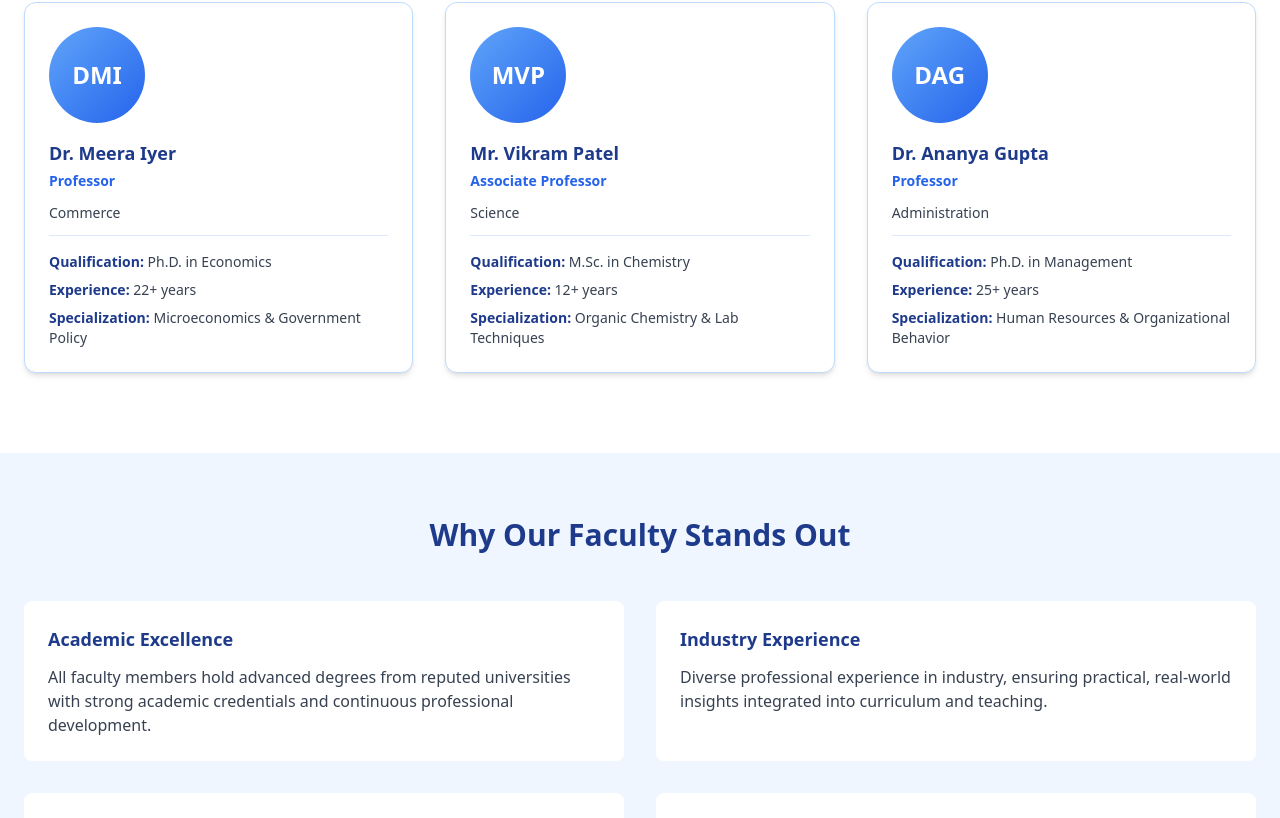
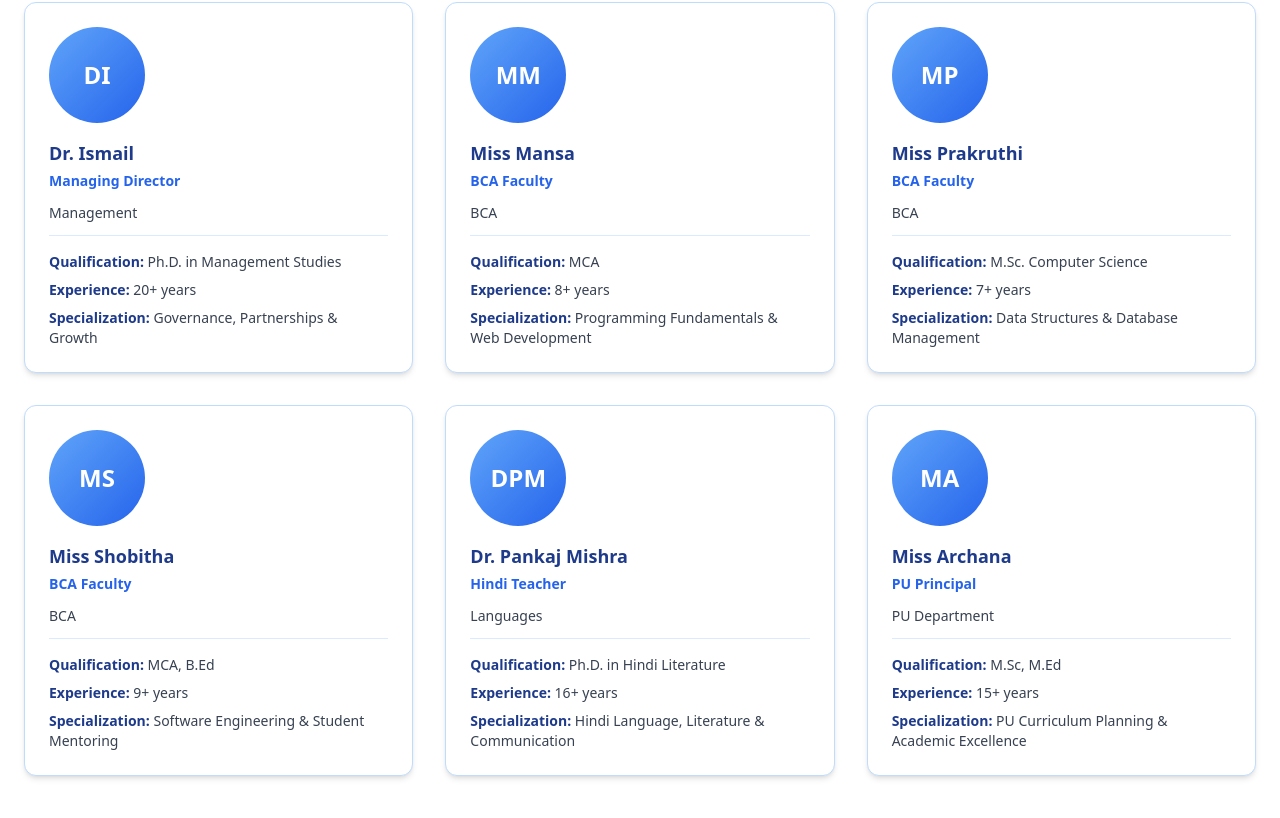
Before and after one commit to MOHAMMEDDANIYALM/Mycas-webspace, a Next.js app in the folder frontend/: page /faculty in a window 1280 px wide. Shown: the part 762-1580 px from the top of the page. Built offline with nearby package versions, Linux system fonts and the light colour scheme; no server answers.

Commit message:
feat: update departments and faculty content as per institute details

```diff
--- a/frontend/src/app/departments/page.jsx
+++ b/frontend/src/app/departments/page.jsx
@@ -4,25 +4,18 @@ import Link from 'next/link';
 
 const departments = [
   {
-    name: 'Commerce',
-    icon: '💼',
-    description: 'Comprehensive study of business, accounting, economics, and finance.',
-    programs: ['B.Com (Hons)', 'M.Com', 'CA Foundation'],
-    features: ['Industry-aligned curriculum', 'Practical accounting training', 'Internship opportunities']
+    name: 'PU Department',
+    icon: '🏫',
+    description: 'Pre-University streams designed to build a strong foundation for higher education and career readiness.',
+    programs: ['PU Commerce', 'PU Science - PCMC', 'PU Science - PCMB'],
+    features: ['Strong conceptual learning', 'Exam-focused academic mentoring', 'Bridge support for UG admissions']
   },
   {
-    name: 'Administration & Management',
+    name: 'UG Department',
     icon: '📊',
-    description: 'Professional education in administration, management, and organizational leadership.',
-    programs: ['BBA', 'MBA', 'Executive Management Program'],
-    features: ['Case study approach', 'Corporate projects', 'Leadership development']
-  },
-  {
-    name: 'Science',
-    icon: '🔬',
-    description: 'Advanced study of Physics, Chemistry, Biology, and Mathematics.',
-    programs: ['B.Sc (Non-Medical)', 'B.Sc (Medical)', 'M.Sc Physics'],
-    features: ['State-of-the-art labs', 'Research opportunities', 'Expert faculty']
+    description: 'Career-oriented undergraduate programs focused on technology, business, commerce, and finance.',
+    programs: ['BCA', 'BBA', 'B.Com', 'Financial Management'],
+    features: ['Industry exposure and projects', 'Placement and internship guidance', 'Skill-based learning modules']
   }
 ];
 
@@ -57,7 +50,7 @@ export default function DepartmentsPage() {
         <div className="mx-auto max-w-7xl px-6 text-center">
           <h1 className="mb-4 text-5xl font-bold text-blue-900">Our Departments</h1>
           <p className="text-xl text-gray-700">
-            Excellence across Commerce, Administration, and Science
+            PU and UG pathways designed for academic and career excellence
           </p>
         </div>
       </section>
@@ -65,7 +58,7 @@ export default function DepartmentsPage() {
       {/* Departments Grid */}
       <section className="py-20">
         <div className="mx-auto max-w-7xl px-6">
-          <div className="grid gap-12 md:grid-cols-1 lg:grid-cols-3">
+          <div className="grid gap-12 md:grid-cols-1 lg:grid-cols-2">
             {departments.map((dept) => (
               <div
                 key={dept.name}
--- a/frontend/src/app/faculty/page.jsx
+++ b/frontend/src/app/faculty/page.jsx
@@ -4,52 +4,76 @@ import Link from 'next/link';
 
 const facultyMembers = [
   {
-    name: 'Dr. Rajesh Kumar',
-    department: 'Commerce',
-    designation: 'Head of Department',
-    qualification: 'Ph.D. in Commerce',
-    experience: '20+ years',
-    specialization: 'Accounting & Financial Management'
+    name: 'Miss Pushpa',
+    department: 'Administration',
+    designation: 'HOD',
+    qualification: 'M.Com, M.Ed',
+    experience: '18+ years',
+    specialization: 'Academic Administration & Student Development'
   },
   {
-    name: 'Dr. Priya Sharma',
-    department: 'Science',
-    designation: 'Professor of Physics',
-    qualification: 'Ph.D. in Physics',
-    experience: '18+ years',
-    specialization: 'Quantum Mechanics & Nuclear Physics'
+    name: 'Dr. Ramcharan',
+    department: 'Management',
+    designation: 'Managing Director',
+    qualification: 'Ph.D. in Education Management',
+    experience: '22+ years',
+    specialization: 'Institutional Strategy & Academic Leadership'
   },
   {
-    name: 'Mr. Arjun Singh',
-    department: 'Administration',
-    designation: 'Associate Professor',
-    qualification: 'MBA, B.Tech',
-    experience: '15+ years',
-    specialization: 'Business Strategy & Operations'
+    name: 'Miss Ramya',
+    department: 'UG Programs',
+    designation: 'UG Principal',
+    qualification: 'MBA, M.Phil',
+    experience: '14+ years',
+    specialization: 'Undergraduate Program Planning & Quality Assurance'
   },
   {
-    name: 'Dr. Meera Iyer',
-    department: 'Commerce',
-    designation: 'Professor',
-    qualification: 'Ph.D. in Economics',
-    experience: '22+ years',
-    specialization: 'Microeconomics & Government Policy'
+    name: 'Dr. Ismail',
+    department: 'Management',
+    designation: 'Managing Director',
+    qualification: 'Ph.D. in Management Studies',
+    experience: '20+ years',
+    specialization: 'Governance, Partnerships & Growth'
   },
   {
-    name: 'Mr. Vikram Patel',
-    department: 'Science',
-    designation: 'Associate Professor',
-    qualification: 'M.Sc. in Chemistry',
-    experience: '12+ years',
-    specialization: 'Organic Chemistry & Lab Techniques'
+    name: 'Miss Mansa',
+    department: 'BCA',
+    designation: 'BCA Faculty',
+    qualification: 'MCA',
+    experience: '8+ years',
+    specialization: 'Programming Fundamentals & Web Development'
   },
   {
-    name: 'Dr. Ananya Gupta',
-    department: 'Administration',
-    designation: 'Professor',
-    qualification: 'Ph.D. in Management',
-    experience: '25+ years',
-    specialization: 'Human Resources & Organizational Behavior'
+    name: 'Miss Prakruthi',
+    department: 'BCA',
+    designation: 'BCA Faculty',
+    qualification: 'M.Sc. Computer Science',
+    experience: '7+ years',
+    specialization: 'Data Structures & Database Management'
+  },
+  {
+    name: 'Miss Shobitha',
+    department: 'BCA',
+    designation: 'BCA Faculty',
+    qualification: 'MCA, B.Ed',
+    experience: '9+ years',
+    specialization: 'Software Engineering & Student Mentoring'
+  },
+  {
+    name: 'Dr. Pankaj Mishra',
+    department: 'Languages',
+    designation: 'Hindi Teacher',
+    qualification: 'Ph.D. in Hindi Literature',
+    experience: '16+ years',
+    specialization: 'Hindi Language, Literature & Communication'
+  },
+  {
+    name: 'Miss Archana',
+    department: 'PU Department',
+    designation: 'PU Principal',
+    qualification: 'M.Sc, M.Ed',
+    experience: '15+ years',
+    specialization: 'PU Curriculum Planning & Academic Excellence'
   }
 ];
 
```
